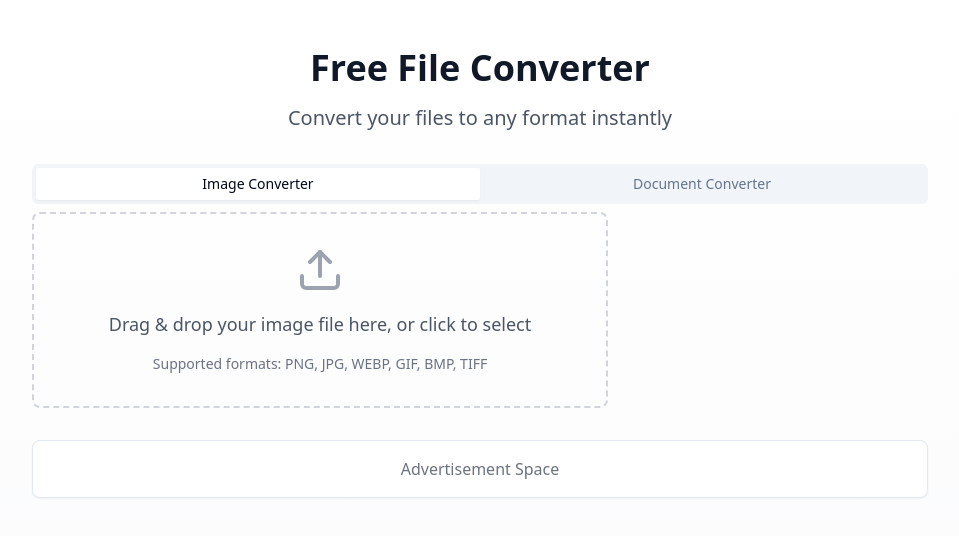
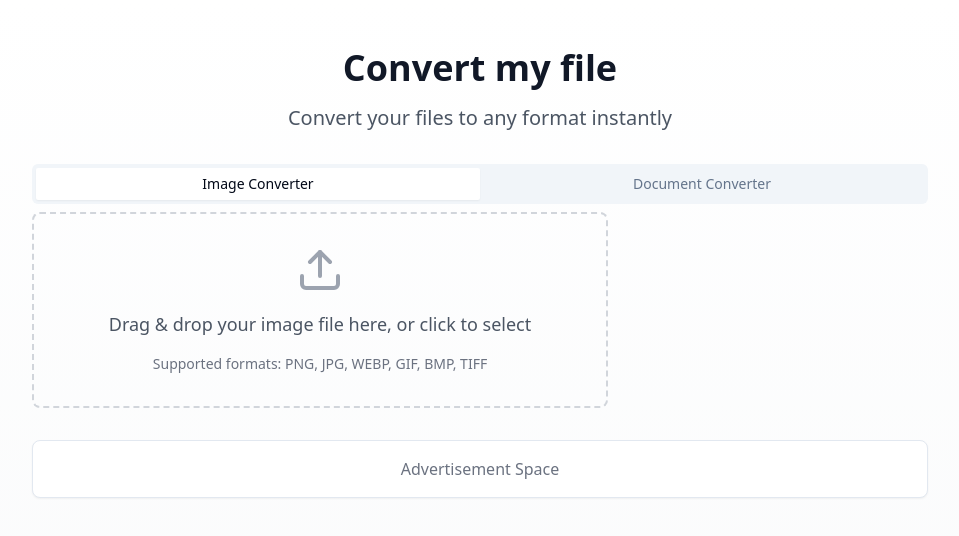
Before and after one commit to Sanzid1/convert-my-files, a React (Vite) app: page / in a window 1280 px wide. Shown: the top 536 px of the page, without its empty margins (160-1119 px from the left). Built offline with nearby package versions, Linux system fonts and the light colour scheme.

Commit message:
Rename site to "Convert my file"
Updated the site's title to "Convert my file" in the index.html file.
[skip gpt_engineer]

```diff
--- a/index.html
+++ b/index.html
@@ -3,7 +3,7 @@
   <head>
     <meta charset="UTF-8" />
     <meta name="viewport" content="width=device-width, initial-scale=1.0" />
-    <title>filewhirl</title>
+    <title>Convert my file</title>
     <meta name="description" content="Lovable Generated Project" />
     <meta name="author" content="Lovable" />
     <meta property="og:image" content="/og-image.png" />
--- a/src/pages/Index.tsx
+++ b/src/pages/Index.tsx
@@ -70,7 +70,7 @@ const Index = () => {
         {/* Header */}
         <div className="text-center space-y-4 animate-fade-down">
           <h1 className="text-4xl font-bold text-gray-900">
-            Free File Converter
+            Convert my file
           </h1>
           <p className="text-xl text-gray-600">
             Convert your files to any format instantly
```
